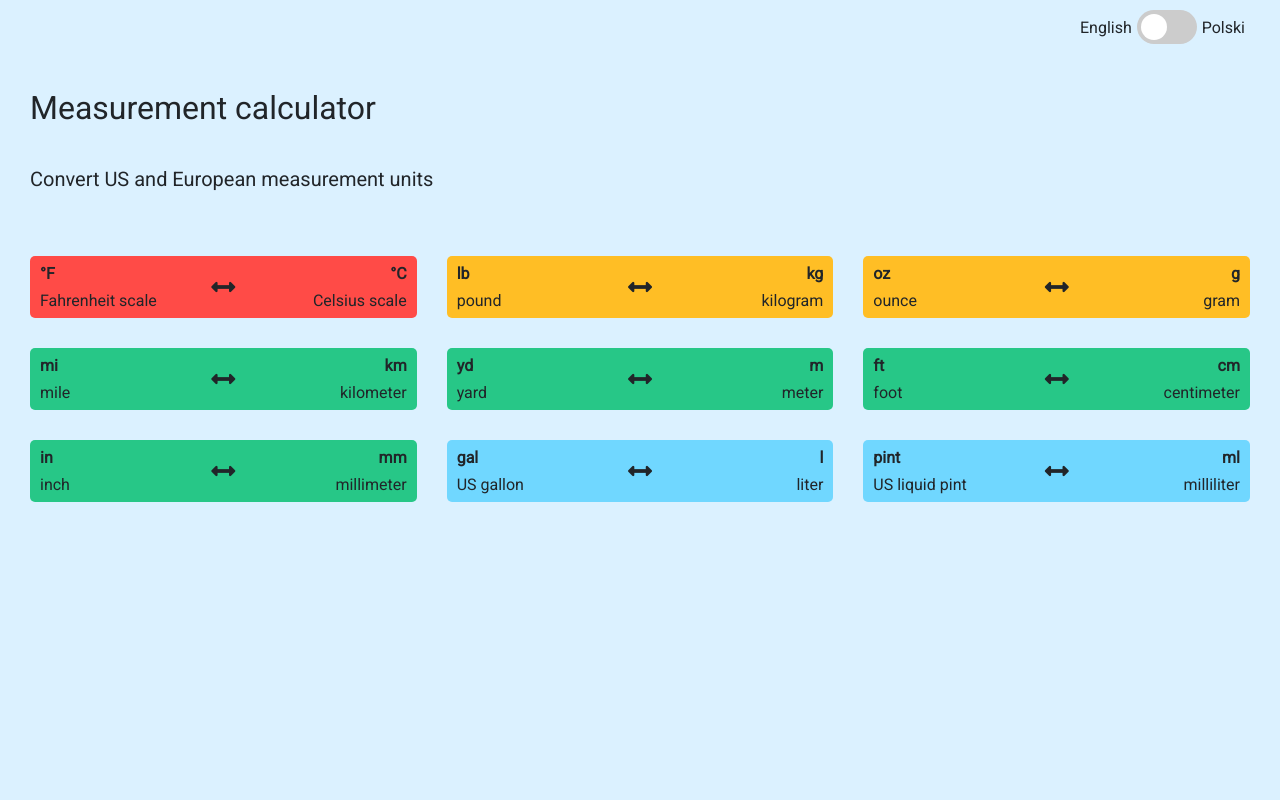
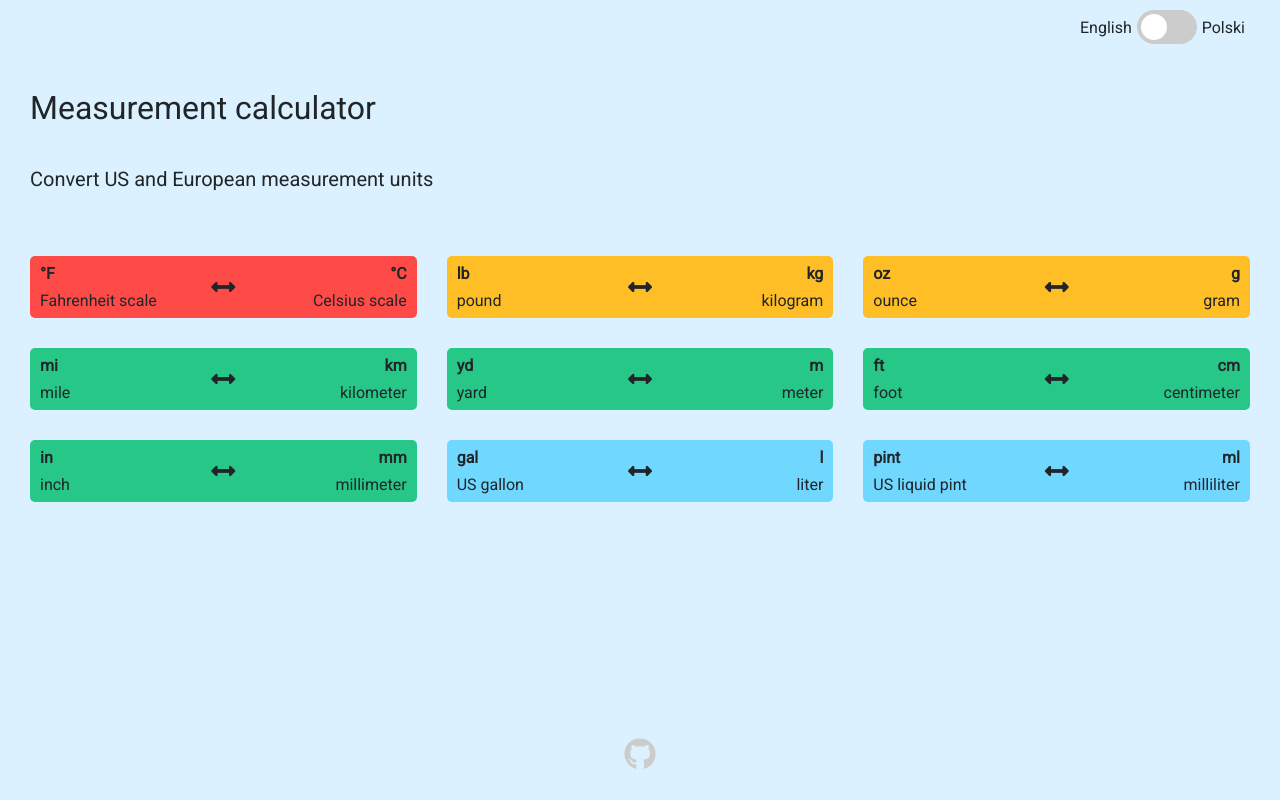
Before and after one commit to danielkoban/measurement-calculator, a Vue app: page / in a window 1280 px wide. Built offline with nearby package versions, Linux system fonts and the light colour scheme.

Commit message:
add Footer component

```diff
--- a/src/App.vue
+++ b/src/App.vue
@@ -3,6 +3,7 @@
     <LanguageChanger v-bind:language="language" />
     <Header v-bind:language="language" />
     <Calculator v-bind:language="language" />
+    <Footer />
   </div>
 </template>
 
@@ -10,13 +11,15 @@
 import LanguageChanger from "./components/LanguageChanger.vue";
 import Header from "./components/Header";
 import Calculator from "./views/Calculator";
+import Footer from "./components/Footer";
 
 export default {
   name: "app",
   components: {
     LanguageChanger,
     Header,
-    Calculator
+    Calculator,
+    Footer
   },
   data() {
     return {
@@ -49,6 +52,8 @@ body {
   min-height: 100vh;
   margin: 0 auto;
   padding: 0 30px;
+  display: flex;
+  flex-direction: column;
 }
 
 @media (max-width: 738px) {
--- /dev/null
+++ b/src/components/Footer.vue
@@ -0,0 +1,32 @@
+<template>
+  <div class="information">
+    <a href="https://github.com/danielkoban" rel="noopener noreferrer" target="_blank">
+      <i class="fab fa-github"></i>
+    </a>
+  </div>
+</template>
+
+<script>
+export default {
+  name: "Footer"
+};
+</script>
+
+<style>
+.information {
+  padding: 30px;
+  display: flex;
+  justify-content: center;
+}
+
+.fab {
+  font-size: 2rem;
+  color: #cccccc;
+  transition: all 0.4s;
+}
+
+.fab:hover {
+  color: #24292e;
+  cursor: pointer;
+}
+</style>
```
